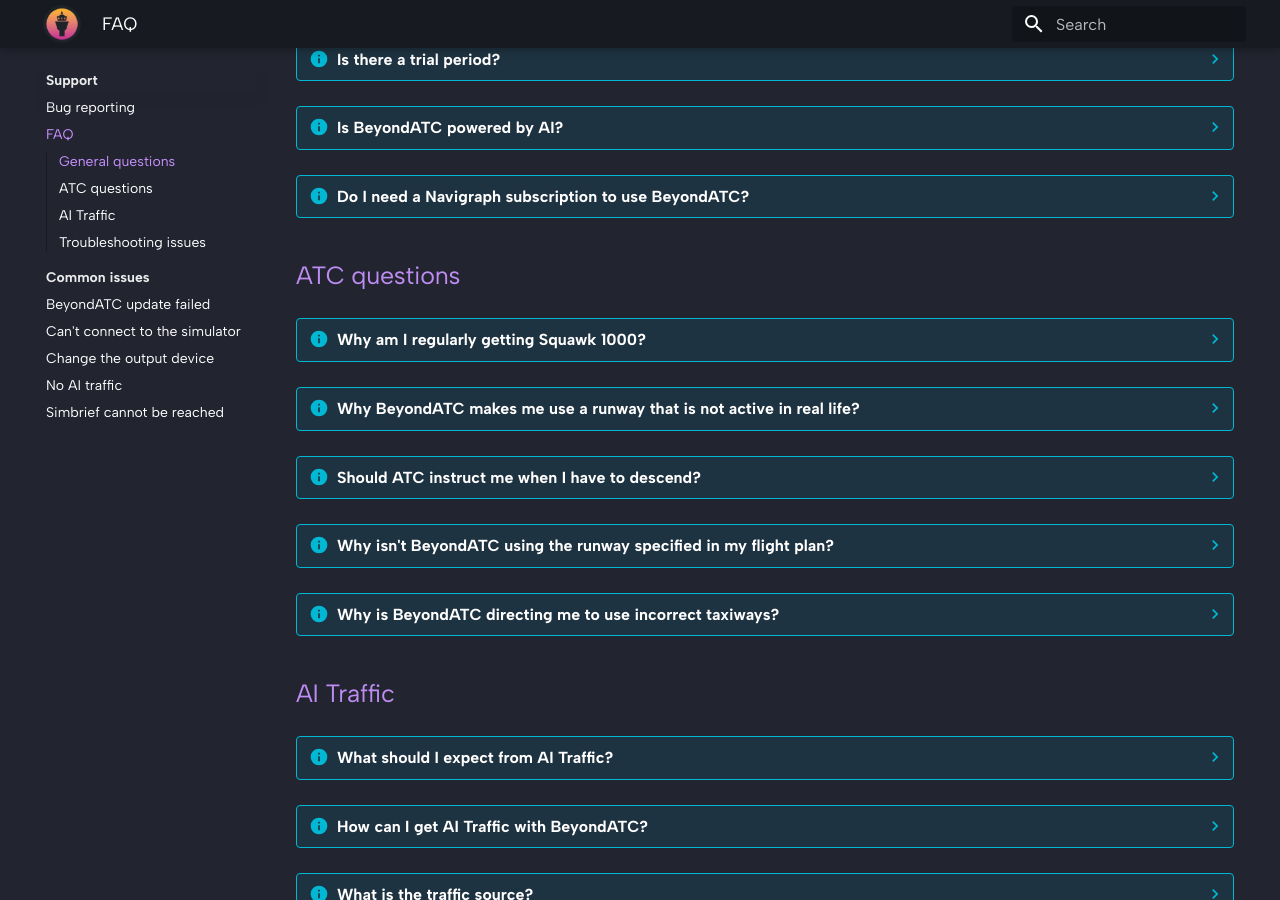
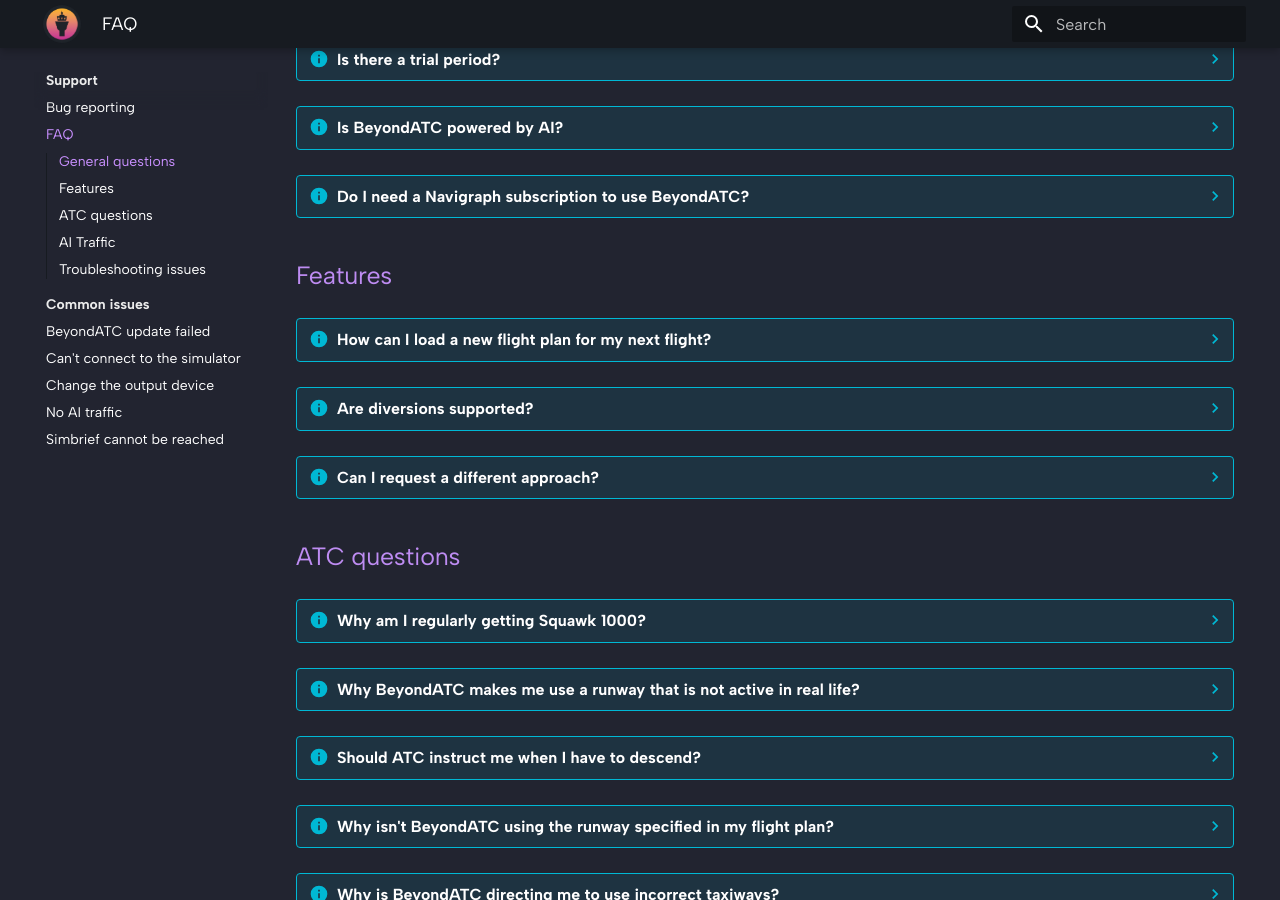
Before and after one commit to BeyondATC/BeyondATC_Wiki, an MkDocs documentation site: the page built from docs/support/faq.md, in a window 1280 px wide and 900 px high, scrolled down 822 px. Built offline with MkDocs 1.6.1 and Material for MkDocs 9.7.7, drawn with Linux system fonts in a browser that asks for light colours; part of the change alters nothing that is shown.

Commit message:
new faq items for features

```diff
--- a/docs/support/faq.md
+++ b/docs/support/faq.md
@@ -27,9 +27,9 @@ description: Find all frequently asked questions about BeyondATC and their answe
     Yes, our voices use cloud-based technology and require an active connection to work.
 
 ??? info "Which simulators is BeyondATC be available for?"
-    BeyondATC is currently designed for Microsoft Flight Simulator 2020 and is also planned to support the upcoming 2024 edition.
+    BeyondATC is designed for Microsoft Flight Simulator 2020 and 2024 on PC.
 
-    We have not planned to support any other simulator.
+    We have not planned to support any other simulator or platform. It is technically not possible to support Xbox.
 
 ??? info "Is there a trial period?"
     We do not offer a trial period at this stage. You can search for BeyondATC videos and review to make your decision.
@@ -41,6 +41,23 @@ description: Find all frequently asked questions about BeyondATC and their answe
     You don’t need a Navigraph subscription to use BeyondATC. The software pulls information directly from your simulator, including airport data, approaches, waypoints, and more, using the scenery and AIRAC cycle already available in your sim. However, if you generate a flight plan in Simbrief using a different AIRAC cycle than what’s in your simulator, you may encounter specific discrepancies.
 
     If desired, you can opt for a one-month Navigraph subscription to update both your simulator and Simbrief with the latest AIRAC cycle, ensuring everything is synchronized to the same source.
+
+## Features
+
+??? info "How can I load a new flight plan for my next flight?"
+    You can load a new flight plan by using the escape key in BeyondATC. It will bring you to the main menu where you can load your new flight.
+
+??? info "Are diversions supported?"
+    Diversions are not supported at the moment and might be added later as part of the emergencies procedures. However, there is a workaround that you can use to make a diversion in the meantime:
+
+    - Enter in a holding pattern if necessary
+    - File a new Simbrief flight plan to your diversion airport
+    - Hit the escape key in BeyondATC to go back to the main menu
+    - Load your new flight plan and choose the correct flight phase
+    - You will be told to be off course and given a new direct to. Go direct to this fix and continue your flight to the alternate airport.
+
+??? info "Can I request a different approach?"
+    At the moment, it is not possible to change the approach you are assigned by ATC. This is a feature that is planned for later.
 
 ## ATC questions
 
```
